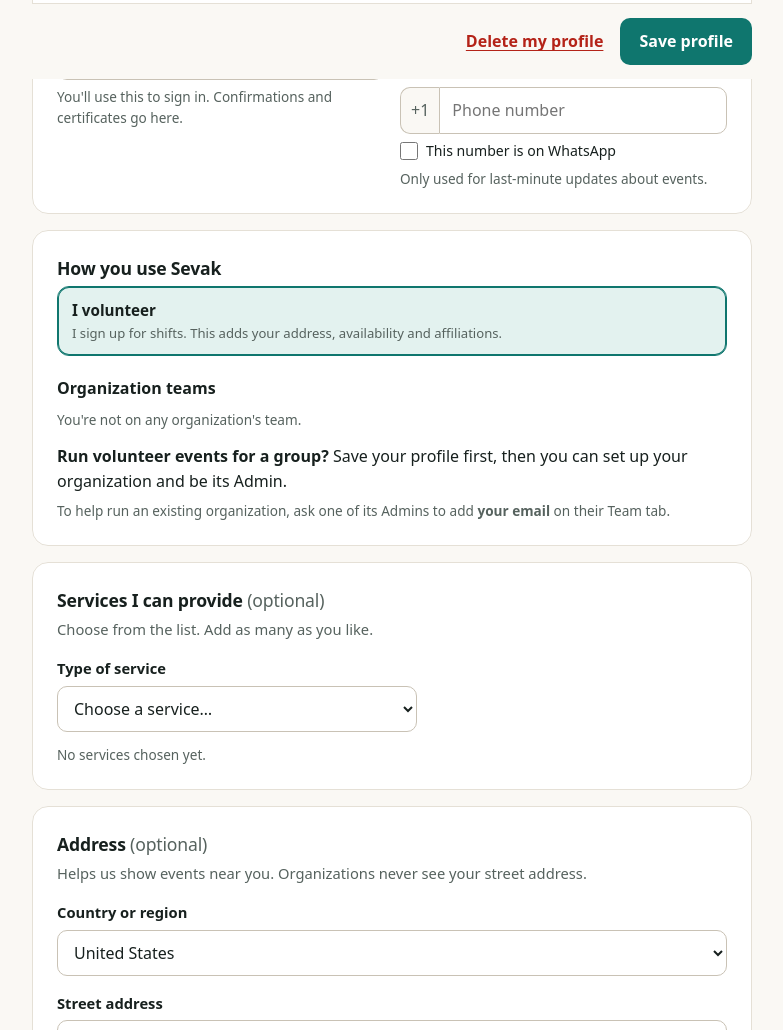
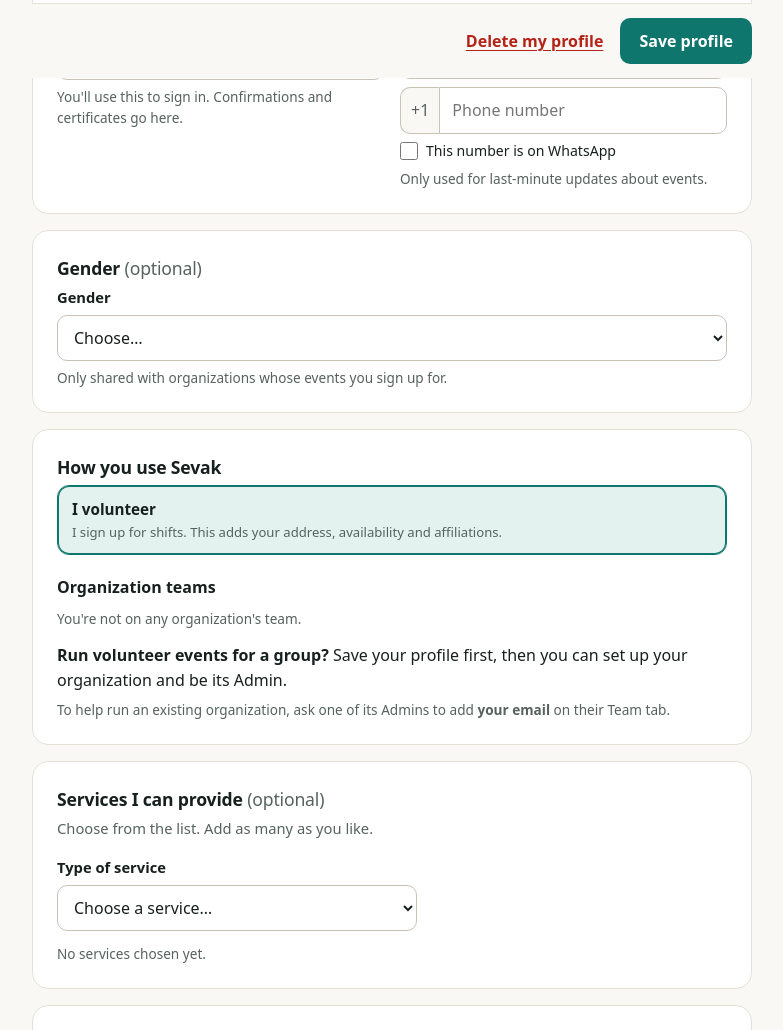
Before and after one commit to anbbala/sevak, a plain HTML site: page app/profile.html in a window 1280 px wide. Shown: the part 721-1751 px from the top of the page, without its empty margins (248-1031 px from the left). Drawn offline with Linux system fonts and the light colour scheme.

Commit message:
Profile: optional Gender section with a drop-down (#4)
Adds an optional Gender drop-down (Woman, Man, Non-binary, Another gender, Prefer not to say) to My profile, saved with the profile, and records it in VOL-2 and the User entity.

```diff
--- a/app/profile.html
+++ b/app/profile.html
@@ -77,6 +77,23 @@
               <p class="hint">Only used for last-minute updates about events.</p>
               <p class="error" id="phone-error"></p>
             </div>
+          </div>
+        </fieldset>
+
+        <!-- Gender -->
+        <fieldset class="section" id="gender-section">
+          <legend>Gender <span class="optional">(optional)</span></legend>
+          <div class="field">
+            <label for="gender">Gender</label>
+            <select id="gender" name="gender">
+              <option value="">Choose…</option>
+              <option value="woman">Woman</option>
+              <option value="man">Man</option>
+              <option value="non-binary">Non-binary</option>
+              <option value="another">Another gender</option>
+              <option value="prefer-not">Prefer not to say</option>
+            </select>
+            <p class="hint">Only shared with organizations whose events you sign up for.</p>
           </div>
         </fieldset>
 
--- a/app/profile.js
+++ b/app/profile.js
@@ -244,6 +244,7 @@
       lastName: v("lastName"),
       email: v("email"),
       phone: F.phoneValue($("phone")),
+      gender: $("gender").value,
       roles: { volunteer: isVolunteer(), host: window.SevakOrgs.myTeams().length > 0 },
       photo: photo.get(),
       aboutMe: v("aboutMe"),
@@ -275,6 +276,7 @@
     set("lastName", data.lastName);
     set("email", data.email);
     F.setPhone($("phone"), data.phone);
+    set("gender", data.gender);
     photo.set(data.photo || "");
     ABOUT_FIELDS.forEach(function (id) { set(id, data[id]); });
     (data.services || []).forEach(addService);
```
Also changed, not shown: docs/REQUIREMENTS.md (+2 -2 lines).
